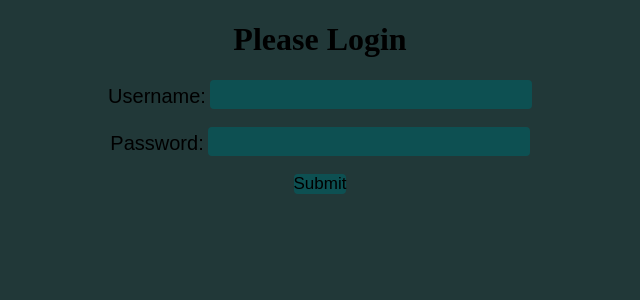
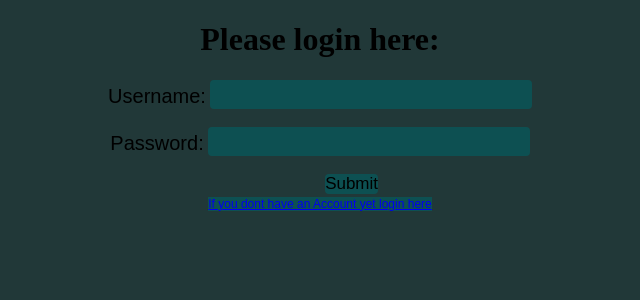
Before and after one commit to lol70000/Website-proj, a PHP site: page /login.html in a window 1280 px wide; the page is wider, and only the part inside the window is pictured. Shown: the top 300 px of that part, without its empty margins (320-960 px from the left). Run offline with PHP 8.4, Linux system fonts and the light colour scheme.

Commit message:
Add files via upload

```diff
--- a/login.html
+++ b/login.html
@@ -3,25 +3,28 @@
   <head>
     <meta charset="UTF-8">
     <link rel="stylesheet" type="text/css" href="style.css">
-    <title>Login Page</title>
+    <title>LOgin Page</title>
   </head>
   <body>
-    <h1 class="center-horiz">Please Login</h1>
+    <h1 class="center-horiz" id="submit-registration">Please login here:</h1>
     <form>
       <div class="center-horiz">
-        <label class="text" id="username">Username:</label>
-        <input class="input" type="text" id="username" name="">
+        <label class="text" for="username">Username:</label>
+        <input class="input" type="text" id="login-username" name="">
       </div>
       <br>
       <div class="center-horiz">
         <label class="text" for="password">Password:</label>
-        <input class="input" type="password" id="password" name="">
+        <input class="input" type="password" id="login-password" name="">
       </div>
       <br>
-      <div class="center-horiz">
-        <button class="send" id ="submit-login" type="submit">Submit</button>
+      <div class="center-horiz-send">
+        <button type="submit" class="send" id ="submit-login" >Submit</button>
       </div>
     </form>
-  <script src="login.js"></script>
+    <div class="center-horiz">
+        <a class="link" href="registration.html">If you dont have an Account yet login here</a>
+    </div>
+  <script src="registration.js"></script>
   </body>
 </html>
--- /dev/null
+++ b/registration.js
@@ -0,0 +1,62 @@
+let postObj = {
+    id: 1,
+    title: "What is AJAX",
+    body: "AJAX stands for Asynchronous JavaScript..."
+}
+
+function registration_ajax(usern, passw) {
+    let post = JSON.stringify(postObj)
+    const url = "registration.php"
+    let xhr = new XMLHttpRequest()
+    xhr.open('POST', url, true)
+    xhr.setRequestHeader("Content-type", "application/x-www-form-urlencoded")
+    xhr.send("username="+usern+"&password="+passw);
+    xhr.onload = function () {
+        if(xhr.status === 201) {
+            console.log("Post successfully created!")
+        }
+    }
+}
+
+function login_ajax(user_log, pw_log){
+    let post = JSON.stringify(postObj)
+    const url = "login.php"
+    let xhr = new XMLHttpRequest()
+    xhr.open('POST',url, true)
+    xhr.setRequestHeader("Content-type","application/x-www-form-urlencoded")
+    xhr.send("username="+user_log+"&password="+pw_log);
+    xhr.onload = function (){
+        if(xhr.status === 201){
+            console.log("Post succesfully created!")
+            console.log(xhr.response)
+        }
+    }
+}
+
+function registrationcheck(event){
+    event.preventDefault();
+    if (document.getElementById("username") != null){
+        if (document.getElementById("password") != null){
+            if (document.getElementById("password_check") != null && document.getElementById("password_check").value === document.getElementById("password").value){
+                console.log("hello")
+                registration_ajax(document.getElementById("username").value,document.getElementById("password").value)
+            };
+        };
+    };
+};
+
+function logincheck(event){
+    event.preventDefault();
+    if(document.getElementById("login-username") != null){
+        if(document.getElementById("login-password") != null){
+            console.log("good night")
+            login_ajax(document.getElementById("login-username").value,document.getElementById("login-password").value)
+        };
+    };
+};
+
+const button = document.getElementById("submit-registration");
+button.onclick = registrationcheck;
+
+const login = document.getElementById("submit-login");
+login.onclick = logincheck;
--- a/style.css
+++ b/style.css
@@ -65,6 +65,15 @@ body{
     font: 17px sans-serif;
 }
 
+.link{
+    border:0;
+    padding:0;
+    margin:0;
+    background: rgb(13, 80, 82);
+    text-align: center;
+    font: 12px sans-serif;
+}
+
 .flex-row{
     display: flex;
     flex-direction: row;
```
Also changed, not shown: login.php (+25 -4 lines), registration.html (+6 -2 lines).
